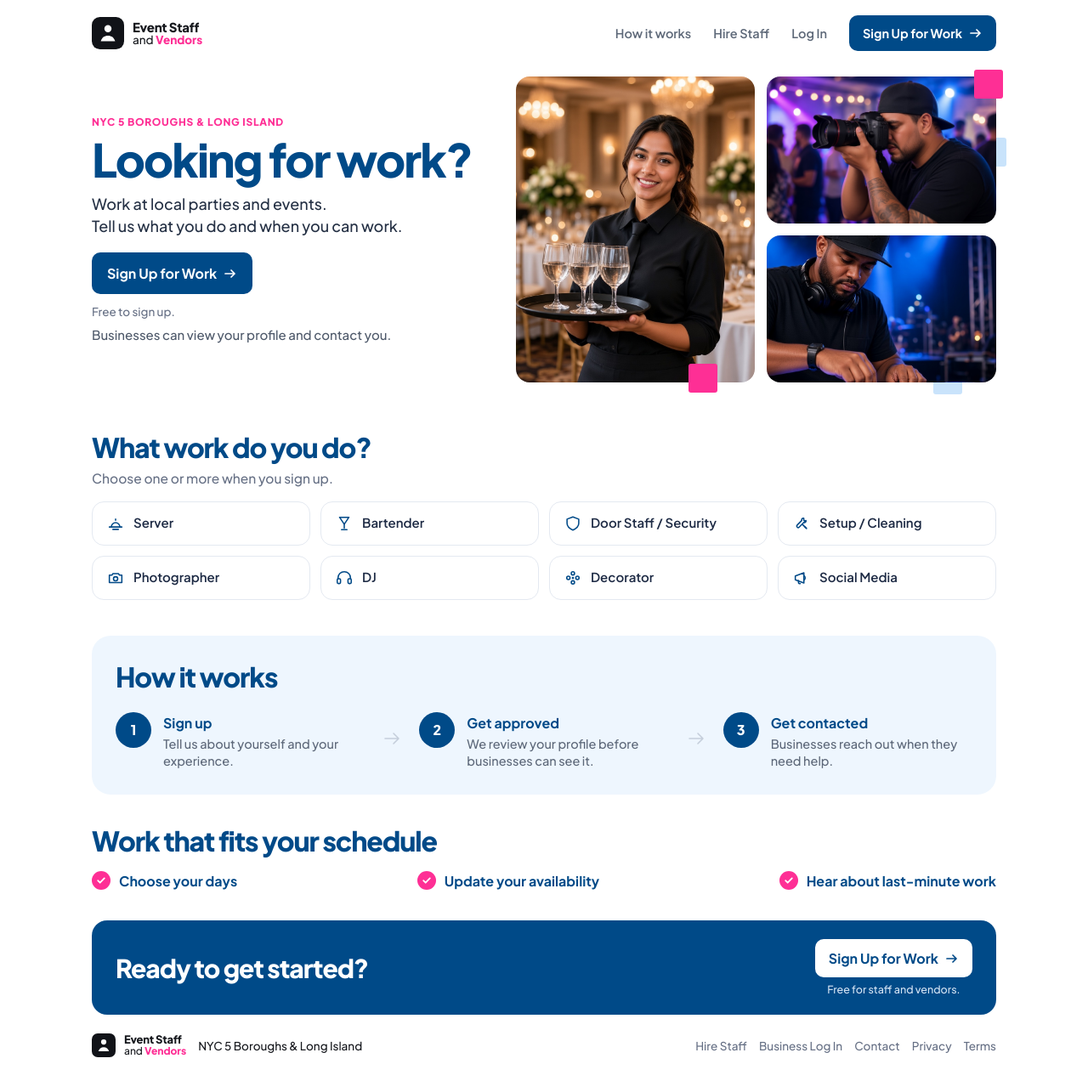
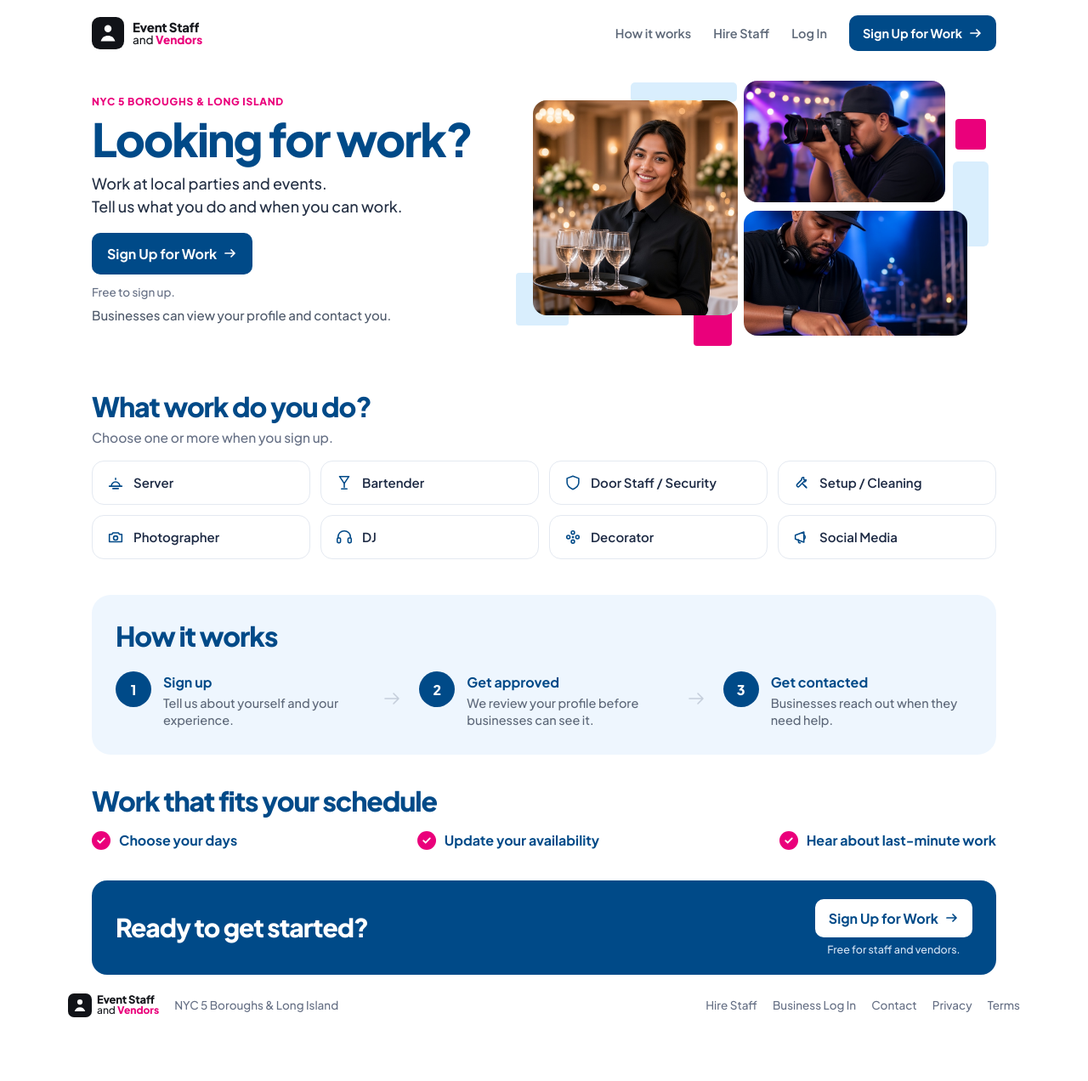
Before and after one commit to 0xJonaseb11/eventador, a plain HTML site: page index.html in a window 1280 px wide. Shown: the whole page at 85% size. After the commit the page ends 1229 px from the top, so only its background shows below. Drawn offline with Linux system fonts and the light colour scheme.

Commit message:
[fix]: hero squares and mobile footer

```diff
--- a/index.html
+++ b/index.html
@@ -7,7 +7,7 @@
     <link rel="preconnect" href="https://fonts.googleapis.com">
     <link rel="preconnect" href="https://fonts.gstatic.com" crossorigin>
     <link href="https://fonts.googleapis.com/css2?family=Plus+Jakarta+Sans:wght@500;600;700;800&display=swap" rel="stylesheet">
-    <link rel="stylesheet" href="styles.css?v=2">
+    <link rel="stylesheet" href="styles.css?v=5">
   </head>
   <body>
     <header class="wrap header-bar">
@@ -59,6 +59,7 @@
           <img class="shot shot-server" src="assets/server.jpg" alt="Server holding a tray of glasses at a party">
           <img class="shot shot-photographer" src="assets/photographer.jpg" alt="Photographer taking pictures at an event">
           <img class="shot shot-dj" src="assets/dj.jpg" alt="DJ working a mixer at an event">
+          <span class="chip chip-ice chip-bridge"></span>
           <span class="chip chip-pink chip-top"></span>
           <span class="chip chip-ice chip-side"></span>
           <span class="chip chip-pink chip-bottom"></span>
@@ -231,6 +232,7 @@
         </span>
         <span class="place">NYC 5 Boroughs &amp; Long Island</span>
       </div>
+      <span class="foot-rule" aria-hidden="true"></span>
       <nav class="footer-links">
         <a href="#start">Hire Staff</a>
         <a href="#start">Business Log In</a>
--- a/styles.css
+++ b/styles.css
@@ -1,7 +1,7 @@
 :root {
   --blue: #004a88;
-  --pink: #fe2f95;
-  --ice: #c9e3fb;
+  --pink: #ea007b;
+  --ice: #d9eefd;
   --panel: #eef6fe;
   --ink: #1c2430;
   --muted: #667085;
@@ -232,56 +232,49 @@ img {
 
 .collage {
   position: relative;
-  display: grid;
-  grid-template-columns: minmax(0, 1fr) minmax(0, 1fr);
-  gap: 10px;
-  min-width: 0;
+  width: 100%;
+  aspect-ratio: 1.44 / 1;
+}
+
+.shot,
+.chip {
+  position: absolute;
 }
 
 .shot {
-  width: 100%;
-  height: 100%;
-  min-width: 0;
-  min-height: 0;
   object-fit: cover;
-  border-radius: 16px;
-  position: relative;
+  border-radius: 12px;
   z-index: 1;
 }
 
 .shot-server {
-  grid-column: 1 / -1;
-  grid-row: 1;
-  justify-self: start;
-  width: 74%;
-  aspect-ratio: 4 / 3;
-  height: auto;
-  object-position: center 28%;
-}
-
-.shot-photographer,
-.shot-dj {
-  aspect-ratio: 16 / 11;
-  height: auto;
+  left: 0;
+  top: 0;
+  width: 85%;
+  height: 50%;
+  object-position: center 18%;
 }
 
 .shot-photographer {
-  grid-column: 1;
-  grid-row: 2;
-  object-position: 46% 42%;
+  left: 0;
+  top: 54%;
+  width: 47.5%;
+  height: 46%;
+  object-position: 42% 35%;
 }
 
 .shot-dj {
-  grid-column: 2;
-  grid-row: 2;
+  left: 51.5%;
+  top: 54%;
+  width: 48.5%;
+  height: 46%;
   object-position: center 42%;
 }
 
 .chip {
-  position: absolute;
-  width: 22px;
-  height: 22px;
-  border-radius: 3px;
+  width: 11.5%;
+  aspect-ratio: 1;
+  border-radius: 5px;
 }
 
 .chip-pink {
@@ -291,15 +284,20 @@ img {
 
 .chip-ice {
   background: var(--ice);
-  z-index: 0;
+  z-index: 2;
 }
 
 .chip-top {
-  top: 18%;
-  left: calc(74% + 12px);
+  left: 87.2%;
+  top: 14%;
 }
 
-.chip-side,
+.chip-side {
+  left: 87.2%;
+  top: 34%;
+}
+
+.chip-bridge,
 .chip-bottom,
 .chip-corner {
   display: none;
@@ -493,38 +491,51 @@ img {
 
 .footer {
   display: flex;
-  flex-direction: column;
-  align-items: flex-start;
-  gap: 12px;
-  padding: 22px 0 28px;
-  font-size: 13.5px;
+  flex-direction: row;
+  align-items: center;
+  flex-wrap: nowrap;
+  gap: 8px;
+  padding: 14px 0 18px;
+  font-size: clamp(8px, 2.7vw, 12px);
 }
 
 .footer .brand {
-  flex-wrap: wrap;
+  flex: none;
+  flex-wrap: nowrap;
+  gap: 6px;
 }
 
 .footer .mark {
-  width: 28px;
-  height: 28px;
+  width: 20px;
+  height: 20px;
 }
 
 .footer .brand-name strong {
-  font-size: 13px;
+  font-size: 1em;
 }
 
 .footer .brand-name span {
-  font-size: 12px;
+  font-size: 0.92em;
 }
 
 .place {
-  margin-left: 4px;
+  display: none;
+}
+
+.foot-rule {
+  width: 1px;
+  height: 1.3em;
+  flex: none;
+  background: #d5dbe3;
 }
 
 .footer-links {
   display: flex;
-  flex-wrap: wrap;
-  gap: 10px 14px;
+  flex-wrap: nowrap;
+  align-items: center;
+  gap: 0.7em;
+  line-height: 1.2;
+  white-space: nowrap;
 }
 
 .btn:hover {
@@ -612,67 +623,87 @@ img {
   }
 
   .collage {
-    grid-template-columns: minmax(0, 1.04fr) minmax(0, 1fr);
-    grid-template-rows: minmax(0, 1fr) minmax(0, 1fr);
-    gap: 14px;
-    height: 360px;
+    aspect-ratio: 1.81 / 1;
+  }
+
+  .shot {
+    border-radius: 16px;
   }
 
   .shot-server {
-    grid-column: 1;
-    grid-row: 1 / span 2;
-    width: 100%;
-    height: 100%;
-    aspect-ratio: auto;
-    object-position: center 32%;
-  }
-
-  .shot-photographer,
-  .shot-dj {
-    aspect-ratio: auto;
-    height: 100%;
+    left: 3.6%;
+    top: 9%;
+    width: 42.6%;
+    height: 81%;
+    object-position: center 30%;
   }
 
   .shot-photographer {
-    grid-column: 2;
-    grid-row: 1;
+    left: 47.4%;
+    top: 1.5%;
+    width: 42%;
+    height: 46%;
+    object-position: center 30%;
   }
 
   .shot-dj {
-    grid-column: 2;
-    grid-row: 2;
+    left: 47.4%;
+    top: 50.5%;
+    width: 46.5%;
+    height: 47%;
+    object-position: center 45%;
   }
 
   .chip {
-    width: 34px;
-    height: 34px;
+    width: 6.2%;
+    border-radius: 4px;
   }
 
-  .chip-side,
+  .chip-bridge,
   .chip-bottom,
-  .chip-corner {
+  .chip-corner,
+  .chip-side {
     display: block;
   }
 
+  .chip-bridge {
+    left: 24%;
+    top: 2.4%;
+    width: 22%;
+    height: 7.2%;
+    aspect-ratio: auto;
+    border-radius: 5px;
+    z-index: 0;
+  }
+
   .chip-top {
-    top: -8px;
-    right: -8px;
-    left: auto;
+    left: 91.5%;
+    top: 16%;
+    width: 6.4%;
   }
 
   .chip-side {
-    top: 72px;
-    right: -12px;
+    left: 91%;
+    top: 32%;
+    width: 7.4%;
+    height: 32%;
+    aspect-ratio: auto;
+    border-radius: 6px;
+    z-index: 0;
   }
 
   .chip-bottom {
-    left: 36%;
-    bottom: -12px;
+    left: 37%;
+    top: 87%;
+    width: 8%;
+    z-index: 0;
   }
 
   .chip-corner {
-    right: 7%;
-    bottom: -14px;
+    left: 0;
+    top: 74%;
+    width: 11%;
+    z-index: 0;
   }
 
   .how {
@@ -714,9 +745,36 @@ img {
   }
 
   .footer {
-    flex-direction: row;
-    align-items: center;
     justify-content: space-between;
     gap: 18px;
+    padding: 22px 0 32px;
+    font-size: 13.5px;
+  }
+
+  .foot-rule {
+    display: none;
+  }
+
+  .place {
+    display: inline;
+    margin-left: 12px;
+    color: var(--muted);
+  }
+
+  .footer .mark {
+    width: 28px;
+    height: 28px;
+  }
+
+  .footer .brand-name strong {
+    font-size: 13px;
+  }
+
+  .footer .brand-name span {
+    font-size: 12px;
+  }
+
+  .footer-links {
+    gap: 8px 18px;
   }
 }
```
